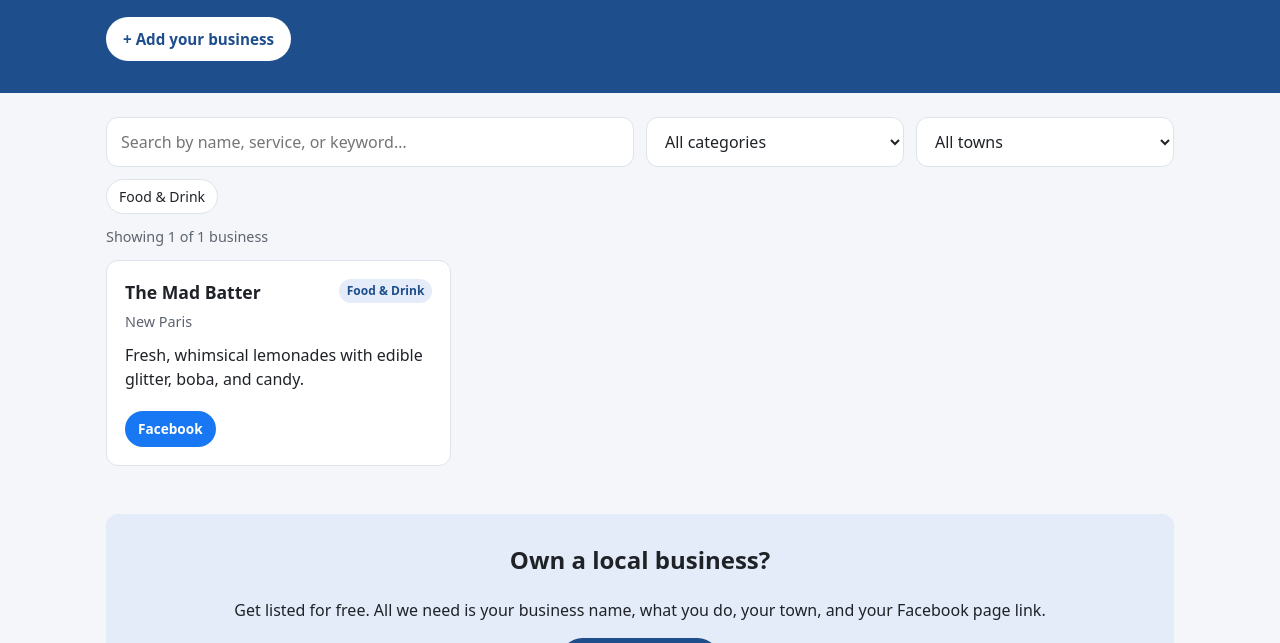
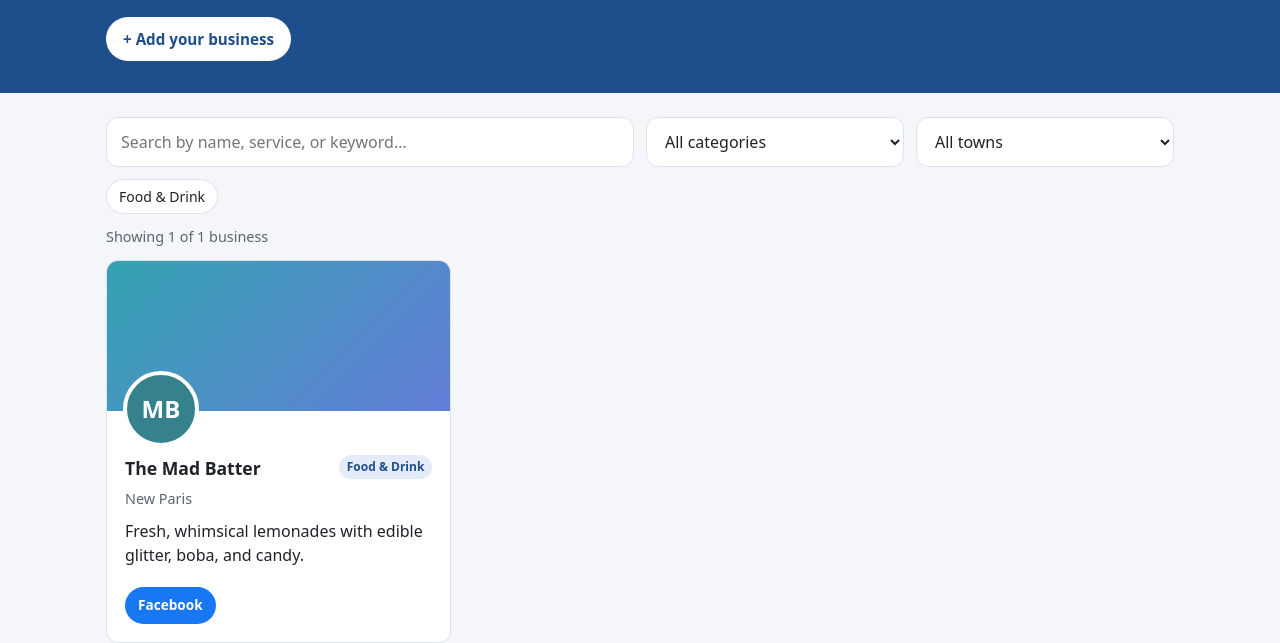
Before and after one commit to nagive49/Small-Business-Directory, a plain HTML site: page index.html in a window 1280 px wide. Shown: the part 157-800 px from the top of the page. Drawn offline with Linux system fonts and the light colour scheme.

Commit message:
Add Facebook-style cover photos and profile pictures to cards
Each listing can name a logo and cover image in the CSV (a file in
images/ or a web address). Listings without photos, or whose image
fails to load, get a colored banner and their initials instead.

Co-Authored-By: Claude Opus 5.5 <noreply@anthropic.com>
Claude-Session: https://claude.ai/code/session_018mcmAbo9143aM4gf3Wttk2

```diff
--- a/app.js
+++ b/app.js
@@ -95,6 +95,25 @@
     } catch { return ""; }
   }
 
+  // Image columns can hold a file name from the images/ folder or a full web address
+  function imageUrl(value) {
+    if (!value) return "";
+    if (/^https?:\/\//i.test(value)) return safeUrl(value);
+    return "images/" + value.replace(/^\/+|^images\//g, "").split("/").map(encodeURIComponent).join("/");
+  }
+
+  function initials(name) {
+    const words = name.replace(/^the\s+/i, "").split(/\s+/).filter((w) => /[a-z0-9]/i.test(w));
+    return words.slice(0, 2).map((w) => w.match(/[a-z0-9]/i)[0].toUpperCase()).join("");
+  }
+
+  // Stable color per business, so placeholder banners differ from card to card
+  function hueFor(name) {
+    let h = 0;
+    for (const c of name) h = (h * 31 + c.charCodeAt(0)) % 360;
+    return h;
+  }
+
   function el(tag, props = {}, text) {
     const node = document.createElement(tag);
     Object.assign(node, props);
@@ -125,6 +144,26 @@
   function renderCard(b) {
     const card = els.template.content.firstElementChild.cloneNode(true);
     card.querySelector(".card-name").textContent = b.name;
+    card.style.setProperty("--hue", hueFor(b.name));
+
+    // Cover photo: falls back to a colored banner
+    const cover = card.querySelector(".card-cover-img");
+    const coverSrc = imageUrl(b.cover);
+    if (coverSrc) {
+      cover.src = coverSrc;
+      cover.alt = `${b.name} cover photo`;
+      cover.addEventListener("error", () => cover.remove());
+    } else cover.remove();
+
+    // Profile picture / logo: falls back to the business's initials
+    const avatar = card.querySelector(".card-avatar-img");
+    card.querySelector(".card-initials").textContent = initials(b.name);
+    const logoSrc = imageUrl(b.logo);
+    if (logoSrc) {
+      avatar.src = logoSrc;
+      avatar.alt = `${b.name} logo`;
+      avatar.addEventListener("error", () => avatar.remove());
+    } else avatar.remove();
 
     const badge = card.querySelector(".card-category");
     if (b.category) badge.textContent = b.category; else badge.remove();
--- a/data/businesses.csv
+++ b/data/businesses.csv
@@ -1,2 +1,2 @@
-name,category,description,town,address,phone,email,facebook,instagram,website,hours
-The Mad Batter,Food & Drink,"Fresh, whimsical lemonades with edible glitter, boba, and candy.",New Paris,,,,https://www.facebook.com/profile.php?id=61561729977770,,,
+name,category,description,town,address,phone,email,facebook,instagram,website,hours,logo,cover
+The Mad Batter,Food & Drink,"Fresh, whimsical lemonades with edible glitter, boba, and candy.",New Paris,,,,https://www.facebook.com/profile.php?id=61561729977770,,,,,
--- a/index.html
+++ b/index.html
@@ -59,6 +59,9 @@
 
   <template id="card-template">
     <article class="card">
+      <div class="card-cover"><img class="card-cover-img" alt="" loading="lazy"></div>
+      <div class="card-avatar"><img class="card-avatar-img" alt="" loading="lazy"><span class="card-initials"></span></div>
+      <div class="card-body">
         <div class="card-head">
           <h3 class="card-name"></h3>
           <span class="badge card-category"></span>
@@ -67,6 +70,7 @@
         <p class="card-desc"></p>
         <ul class="card-details"></ul>
         <div class="card-links"></div>
+      </div>
     </article>
   </template>
 
--- a/styles.css
+++ b/styles.css
@@ -127,10 +127,37 @@ input:focus, select:focus { outline: 2px solid var(--accent); outline-offset: 1p
   background: var(--surface);
   border: 1px solid var(--border);
   border-radius: var(--radius);
-  padding: 18px;
+  overflow: hidden;
+  display: flex;
+  flex-direction: column;
+}
+.card-cover {
+  position: relative;
+  aspect-ratio: 16 / 7;
+  background: linear-gradient(135deg, hsl(var(--hue) 55% 45%), hsl(calc(var(--hue) + 40) 60% 62%));
+}
+.card-cover img { width: 100%; height: 100%; object-fit: cover; display: block; }
+.card-avatar {
+  position: relative;
+  width: 76px; height: 76px;
+  margin: -40px 0 0 16px;
+  border-radius: 50%;
+  border: 4px solid var(--surface);
+  background: hsl(var(--hue) 45% 38%);
+  color: #fff;
+  overflow: hidden;
+  display: grid;
+  place-items: center;
+  font-weight: 700;
+  font-size: 1.5rem;
+}
+.card-avatar img { width: 100%; height: 100%; object-fit: cover; position: absolute; inset: 0; background: #fff; }
+.card-body {
+  padding: 8px 18px 18px;
   display: flex;
   flex-direction: column;
   gap: 6px;
+  flex: 1;
 }
 .card-head { display: flex; justify-content: space-between; align-items: flex-start; gap: 8px; }
 .card-name { margin: 0; font-size: 1.1rem; }
```
Also changed, not shown: 2 other files. Lines whose indentation alone changed are shown as unchanged.
